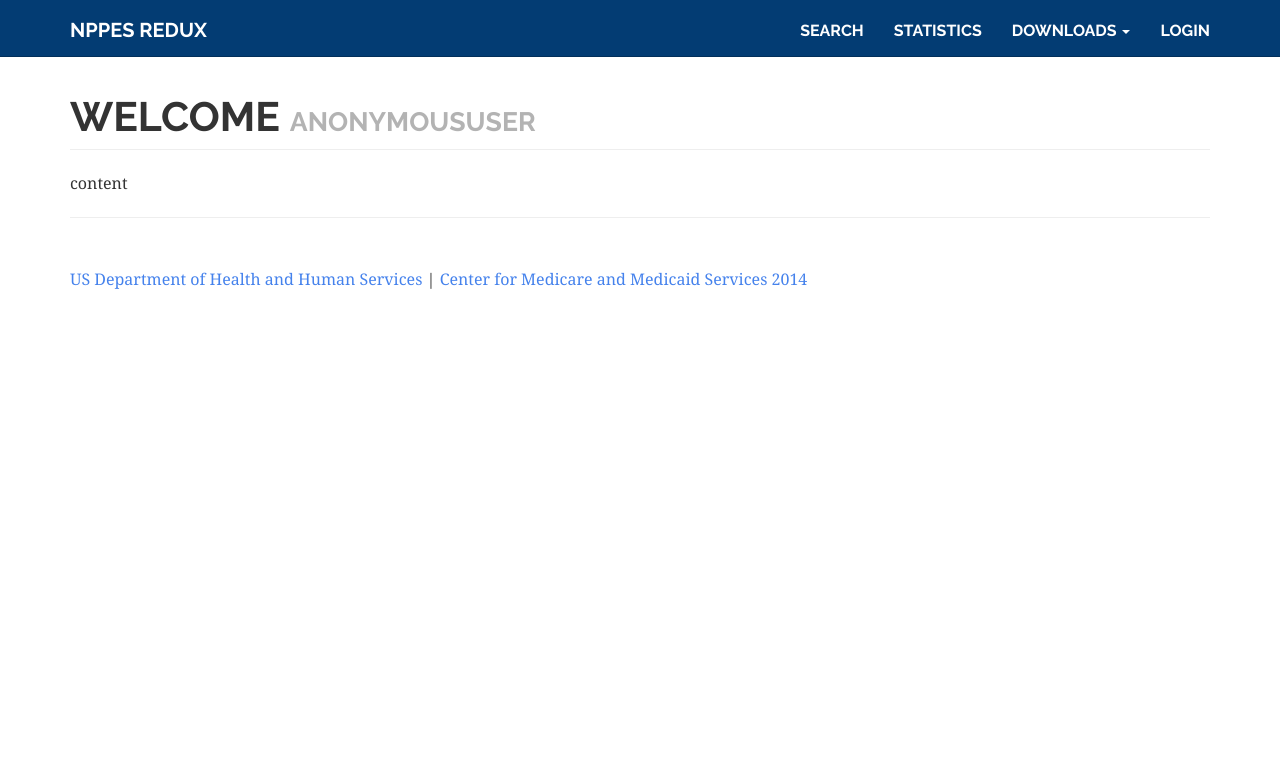
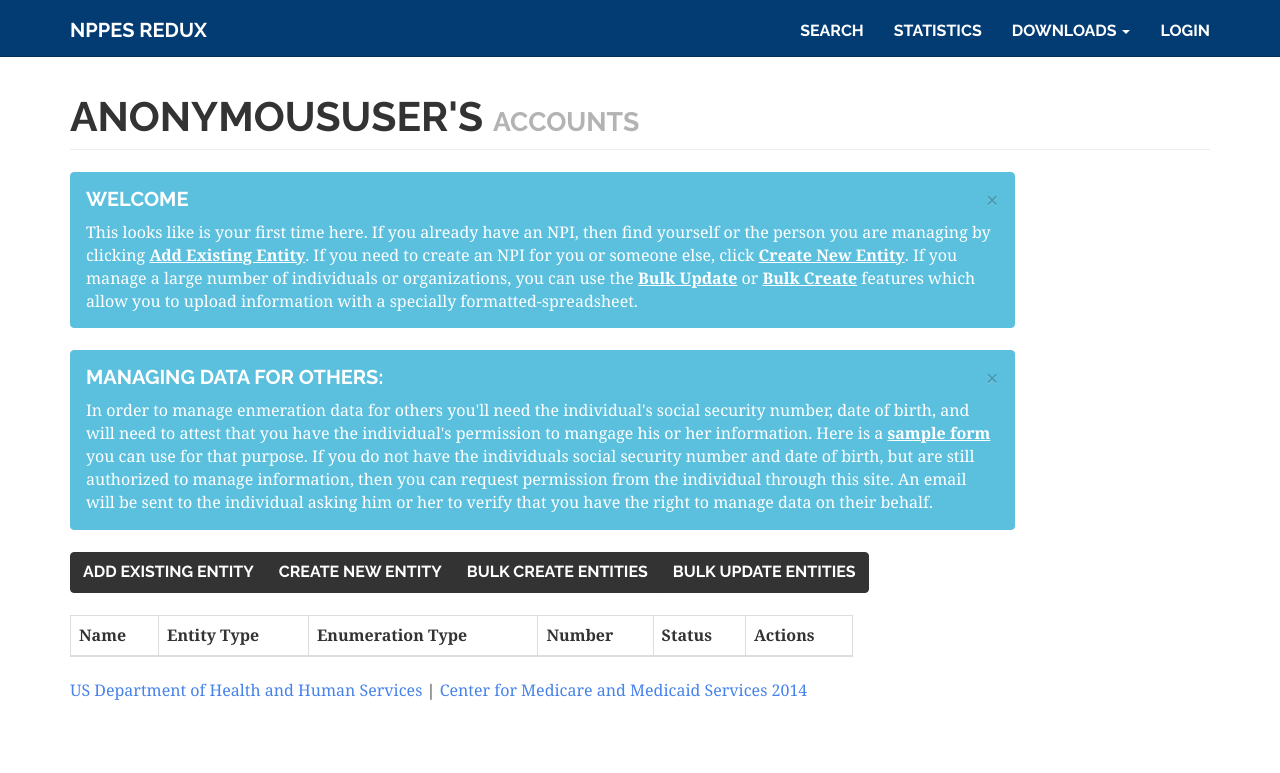
Before and after one commit to loranstefani/npi, a Django app: template templates/home/authenticated-home.html in a window 1280 px wide. Shown: the top 773 px of the page. Run offline with Django 3.2, Linux system fonts and the light colour scheme; the template is opened without the code that fills it, so the values that code supplies are empty; parts of the project's set-up code (start-up, migrations or seed data) failed here and were passed over.

Commit message:
Authenticated home page displays informative messages and all enumerations surrogate manages or wants to manage.

```diff
--- a/templates/home/authenticated-home.html
+++ b/templates/home/authenticated-home.html
@@ -8,7 +8,7 @@
       <div class="row">
 
         <div class="col-lg-12">
-          <h1 class="page-header">Welcome <small>{{user}}</small></h1>
+          <h1 class="page-header">{{user}}'s <small>Accounts</small></h1>
         </div>
 
       </div>
@@ -19,19 +19,86 @@
 
 
 
-  {% if additional_info %}
-    <div class="alert alert-block">
+<div class="row">
+    <div class="col-lg-10">
+      {% include "include/messages.html" %}
+
+    {% if not surrogate %}
+    <div class="alert alert-info">
     <button type="button" class="close" data-dismiss="alert">×</button>
-    <h4>{%trans "Important" %}</h4>
-    {{ additional_info }}
+    <h4>{%trans "Welcome" %}</h4>
+    This looks like is your first time here.  If you already have an NPI,
+    then find yourself or the person you are managing by clicking
+    <a href="#" class="alert-link">Add Existing Entity</a>.
+    If you need to create an NPI for you or someone else, click
+    <a href="#" class="alert-link">Create New Entity</a>. If you manage a large
+    number of individuals or organizations, you can use the
+    <a href="#" class="alert-link">Bulk Update</a> or
+    <a href="#" class="alert-link">Bulk Create</a> features which allow you to
+    upload information with a specially formatted-spreadsheet.
     </div>
 
   {% endif %}
 
-<div class="row">
+      <div class="alert alert-info">
+    <button type="button" class="close" data-dismiss="alert">×</button>
+    <h4>{%trans "Managing Data for others:" %}</h4>
+
+      In order to manage enmeration data for others you'll need the individual's
+      social security number, date of birth, and will need to attest that you have
+      the individual's permission to mangage his or her information. Here is a
+      <a href="#" class="alert-link">sample form</a> you can use for that purpose.
+      If you do not have the individuals social security number and date of birth,
+      but are still authorized to manage information, then you can request
+      permission from the individual through this site.  An email will be sent
+      to the individual asking him or her to verify that you have the right to
+      manage data on their behalf.
+    </div>
+
+
+      <div class="btn-group">
+	<button type="button" class="btn btn-default">Add Existing Entity</button>
+	<button type="button" class="btn btn-default">Create New Entity</button>
+	<button type="button" class="btn btn-default">Bulk Create Entities</button>
+	<button type="button" class="btn btn-default">Bulk Update Entities</button>
+
+      </div>
+      <br><br>
+
+
+ <div class="row">
     <div class="col-lg-10">
-      {% include "include/messages.html" %}
-      content
+
+      <table class="table table-striped  table-bordered">
+  <thead>
+  <tr>
+    <th>Name</th>
+    <th>Entity Type</th>
+    <th>Enumeration Type</th>
+    <th>Number</th>
+    <th>Status</th>
+    <th>Actions</th>
+  </tr>
+  </thead>
+
+
+  {% for e in surrogate.enumerations.all %}
+  <tr>
+    <td>{{ e.name }}</td>
+    <td>{{ e.entity_type }}</td>
+    <td>{{ e.enumeration_type }}</td>
+    <td>{{ e.number }}</td>
+    <td>{{ e.pretty_status }}</td>
+    <td><a href="view">View</a>|<a href="/enumeration/request-management">Request Permission to Manage</a></td>
+  </tr>
+  {% endfor %}
+
+
+
+      </table>
+
+
+
     </div>
 
         </div>
```
Also changed, not shown: apps/enumerations/models.py (+24 -0 lines), apps/home/views.py (+5 -75 lines).
